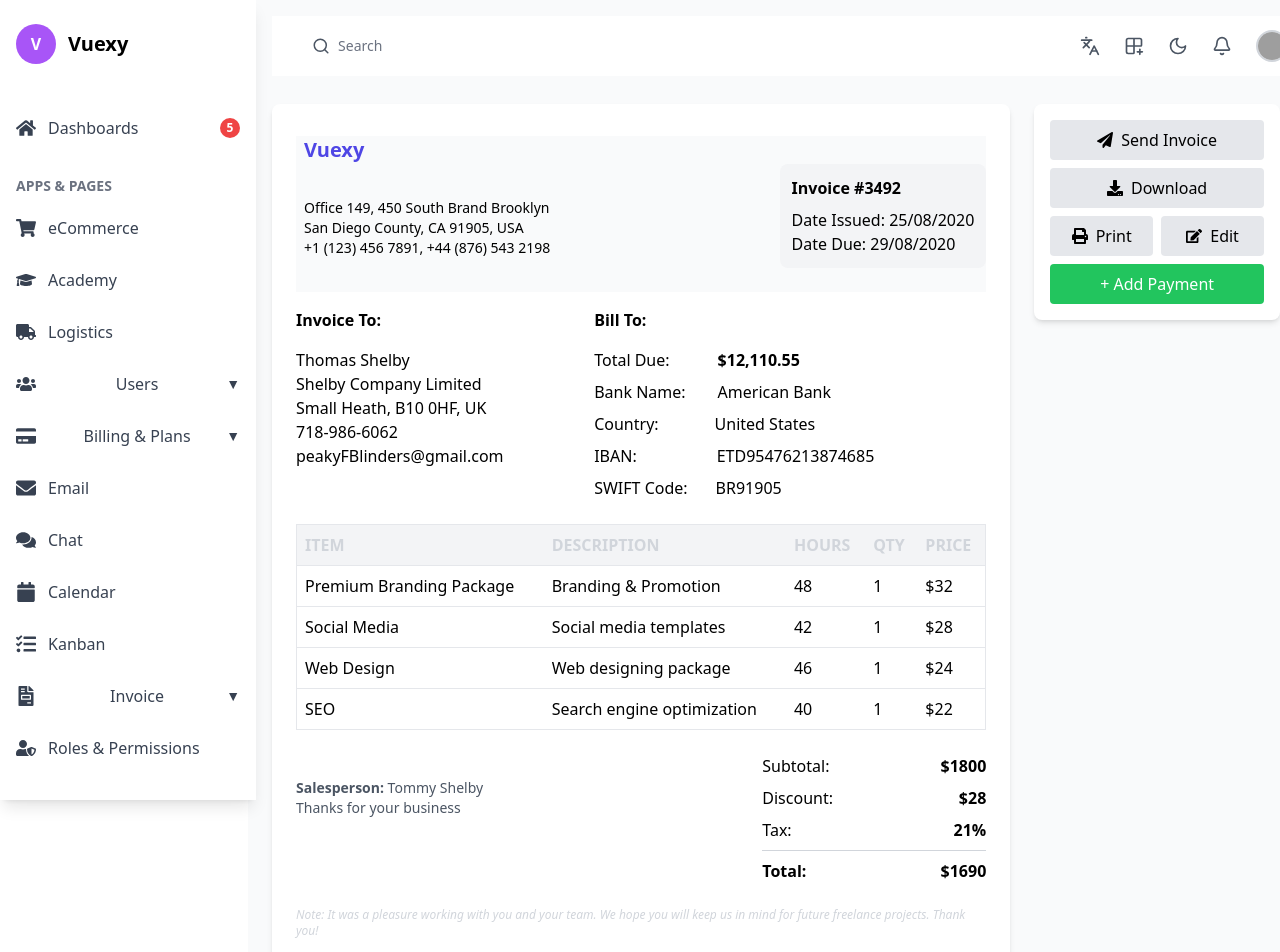
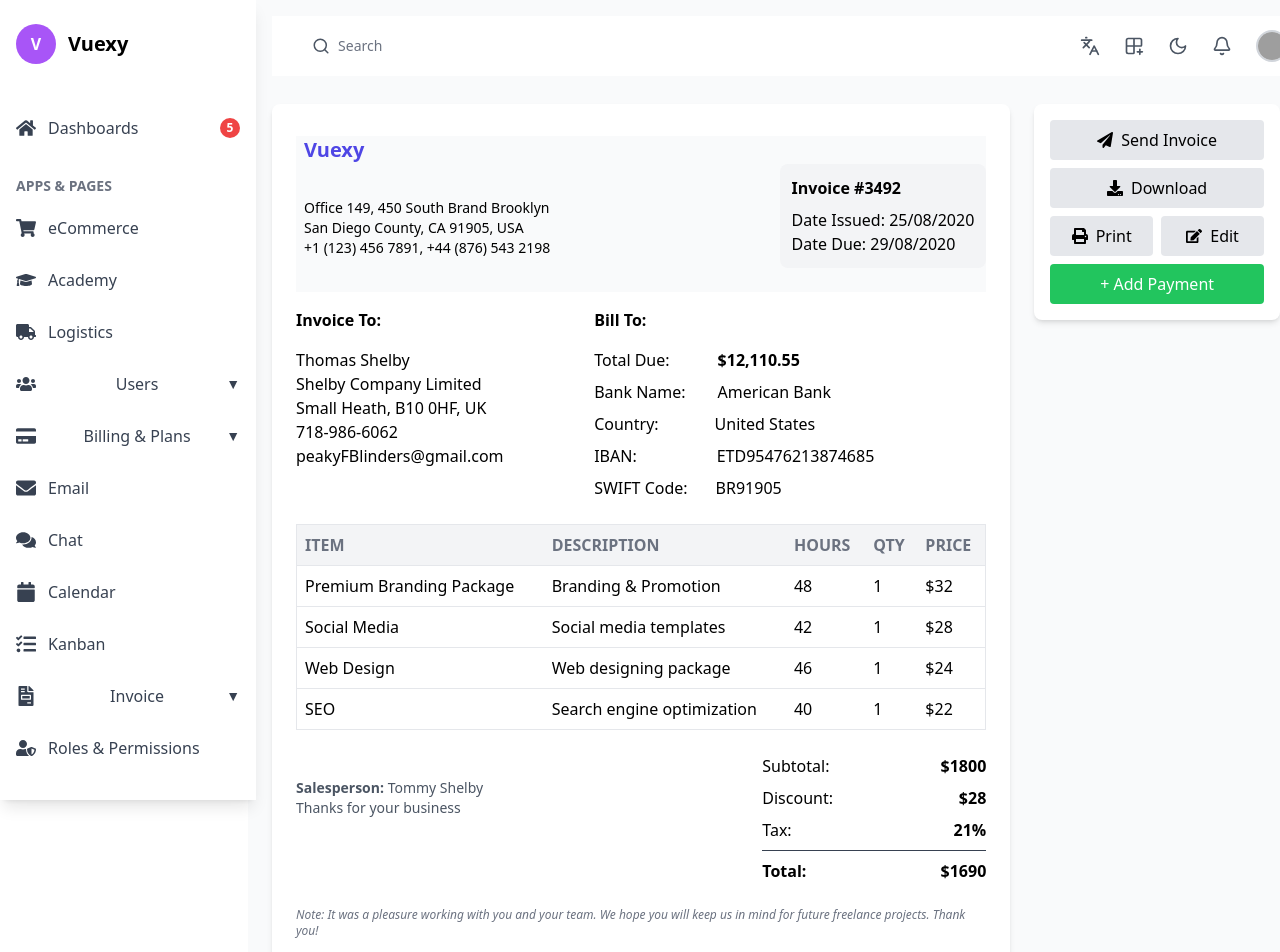
Before and after one commit to xnafi/dashboard, a React (Vite) app: page /invoice-bill in a window 1280 px wide. Shown: the top 952 px of the page. Built offline with nearby package versions, Linux system fonts and the light colour scheme; grey boxes are pictures that could not be loaded.

Commit message:
Invoice bill border changed  in dark mode

```diff
--- a/src/pages/InvoiceList/InvoiceBill.tsx
+++ b/src/pages/InvoiceList/InvoiceBill.tsx
@@ -6,13 +6,14 @@ const InvoiceBill: React.FC = () => {
     <div className="p-6 bg-gray-50 mt-20 ml-6 w-full dark:bg-gray-900  dark:text-gray-300">
       {/* Search Bar */}
 
-
       <div className="flex gap-6 ">
         {/* Invoice Card */}
         <div className="bg-white shadow-md rounded-lg p-6 w-3/4 dark:bg-gray-800  dark:text-gray-300">
           {/* Header */}
           <div className="bg-gray-50 gap-3 dark:bg-gray-700  dark:text-gray-300">
-            <div className="text-indigo-600 font-bold text-xl mt-2 ml-2">Vuexy</div>
+            <div className="text-indigo-600 font-bold text-xl mt-2 ml-2">
+              Vuexy
+            </div>
             <div className="flex justify-between items-center ">
               <div className="text-sm  ml-2">
                 Office 149, 450 South Brand Brooklyn <br />
@@ -21,12 +22,13 @@ const InvoiceBill: React.FC = () => {
               </div>
               {/* Invoice Number */}
               <div className="bg-gray-100 p-3 rounded-lg mb-6 dark:bg-gray-700  dark:text-gray-300">
-            <p className="font-semibold mb-2 dark:text-gray-300">Invoice #3492</p>
+                <p className="font-semibold mb-2 dark:text-gray-300">
+                  Invoice #3492
+                </p>
                 <p className="dark:text-gray-300">Date Issued: 25/08/2020</p>
                 <p className="dark:text-gray-300">Date Due: 29/08/2020</p>
               </div>
             </div>
-
           </div>
 
           {/* Invoice Details */}
@@ -64,15 +66,12 @@ const InvoiceBill: React.FC = () => {
                 </div>
               </div>
             </div>
-
           </div>
 
-
-
           {/* Table */}
-          <table className="w-full border-collapse mb-6 border dark:border-gray-300">
+          <table className="w-full border-collapse mb-6 border dark:border-gray-700">
             <thead>
-              <tr className="bg-gray-100 text-left text-gray-300 dark:bg-gray-800  dark:text-gray-300 border dark:border-gray-300">
+              <tr className="bg-gray-100 text-left text-gray-500 dark:bg-gray-800  dark:text-gray-300 border dark:border-gray-700">
                 <th className="p-2">ITEM</th>
                 <th className="p-2">DESCRIPTION</th>
                 <th className="p-2">HOURS</th>
@@ -80,29 +79,29 @@ const InvoiceBill: React.FC = () => {
                 <th className="p-2">PRICE</th>
               </tr>
             </thead>
-            <tbody className="divide-y dark:border-gray-300">
-              <tr className="dark:border-gray-300">
+            <tbody className="divide-y dark:border-gray-700">
+              <tr className="dark:border-gray-700">
                 <td className="p-2">Premium Branding Package</td>
                 <td className="p-2">Branding & Promotion</td>
                 <td className="p-2">48</td>
                 <td className="p-2">1</td>
                 <td className="p-2">$32</td>
               </tr>
-              <tr className="dark:border-gray-300">
+              <tr className="dark:border-gray-700">
                 <td className="p-2">Social Media</td>
                 <td className="p-2">Social media templates</td>
                 <td className="p-2">42</td>
                 <td className="p-2">1</td>
                 <td className="p-2">$28</td>
               </tr>
-              <tr className="dark:border-gray-300">
+              <tr className="dark:border-gray-700">
                 <td className="p-2">Web Design</td>
                 <td className="p-2">Web designing package</td>
                 <td className="p-2">46</td>
                 <td className="p-2">1</td>
                 <td className="p-2">$24</td>
               </tr>
-              <tr className="dark:border-gray-300">
+              <tr className="dark:border-gray-700">
                 <td className="p-2">SEO</td>
                 <td className="p-2">Search engine optimization</td>
                 <td className="p-2">40</td>
@@ -117,7 +116,10 @@ const InvoiceBill: React.FC = () => {
             <div className="flex justify-between text-right">
               <div>
                 <p className="mt-6 text-sm text-gray-600 text-start dark:text-gray-300">
-            <span className="font-semibold dark:text-gray-300">Salesperson:</span> Tommy Shelby <br />
+                  <span className="font-semibold dark:text-gray-300">
+                    Salesperson:
+                  </span>{" "}
+                  Tommy Shelby <br />
                   Thanks for your business
                 </p>
               </div>
@@ -135,22 +137,18 @@ const InvoiceBill: React.FC = () => {
                   <span className="font-semibold">21%</span>
                 </div>
                 {/* Border added here */}
-  <hr className="border-gray-300 my-2" />
+                <hr className="border-gray-700 my-2" />
                 <div className="flex justify-between w-full font-semibold">
                   <p>Total:</p>
                   <span>$1690</span>
                 </div>
               </div>
-
-
             </div>
-
           </div>
-
 
           {/* Footer */}
 
-          <p className="mt-6 text-xs text-gray-300 italic">
+          <p className="mt-6 text-xs text-gray-500 italic">
             Note: It was a pleasure working with you and your team. We hope you
             will keep us in mind for future freelance projects. Thank you!
           </p>
@@ -185,7 +183,6 @@ const InvoiceBill: React.FC = () => {
             </button>
           </div>
         </div>
-
       </div>
 
       {/* Footer */}
```
Lines whose indentation alone changed are shown as unchanged.
